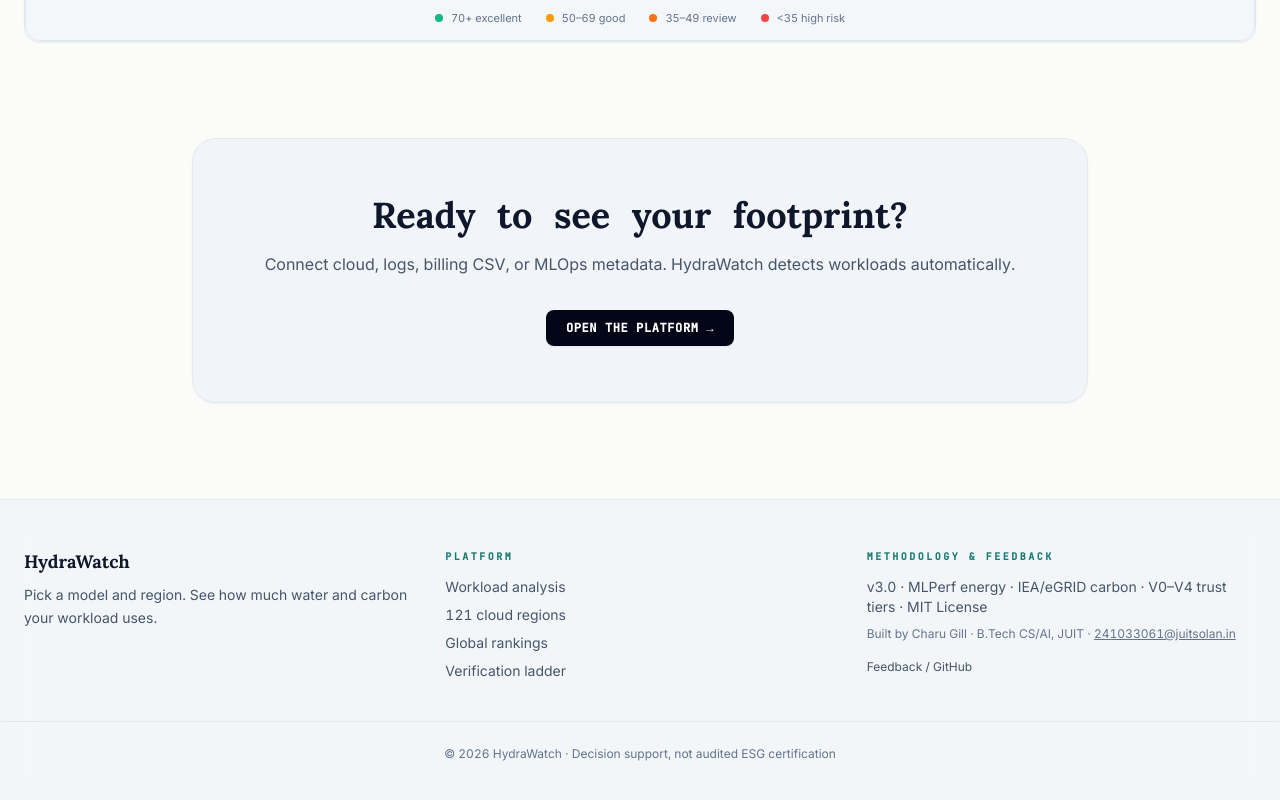
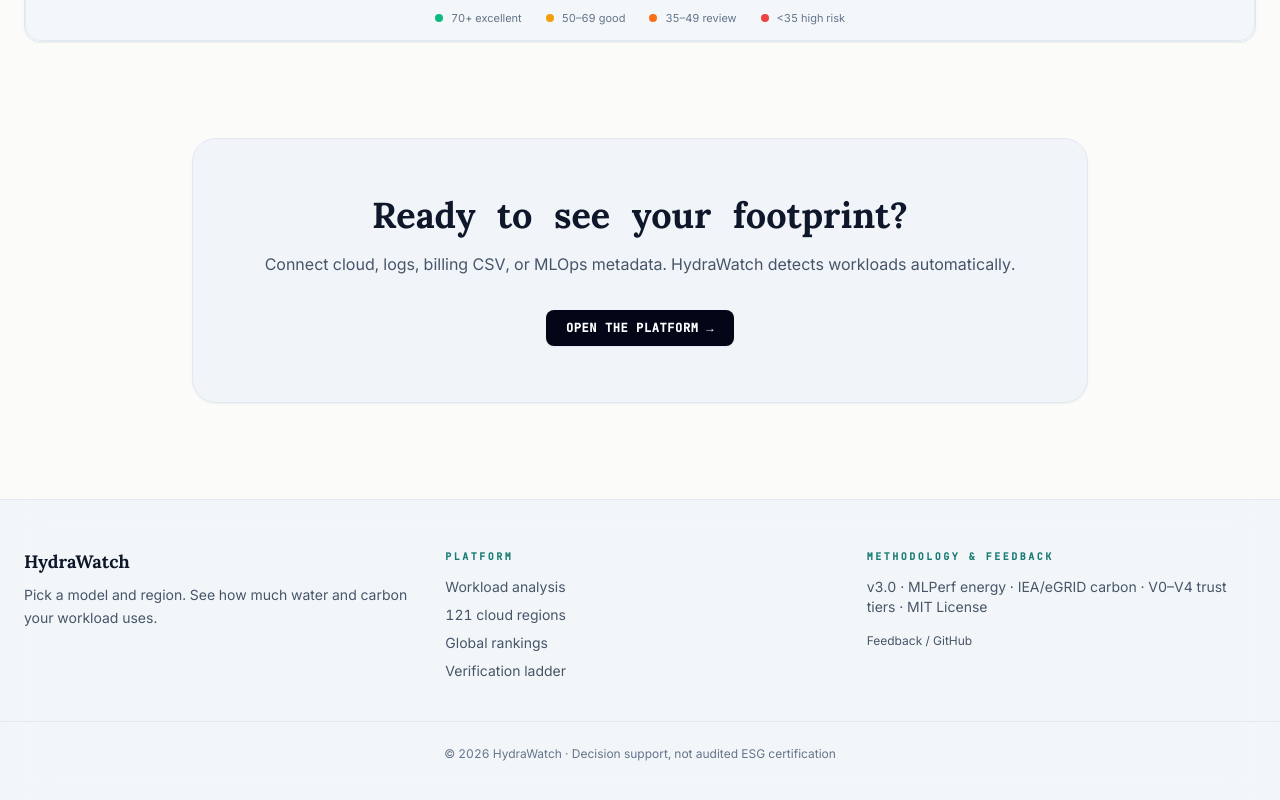
Before and after one commit to Gillcharu/HYDRA-WATCH, a React (Vite) app in the folder frontend/: page / in a window 1280 px wide. Shown: the part 3113-3913 px from the top of the page. Built offline with nearby package versions, Linux system fonts and the light colour scheme; no server answers.

Commit message:
Remove author attribution and contact details from the site footer

```diff
--- a/frontend/src/components/Layout.tsx
+++ b/frontend/src/components/Layout.tsx
@@ -128,9 +128,7 @@
             <p className="mt-3 text-sm text-slate-600">
               v3.0 · MLPerf energy · IEA/eGRID carbon · V0–V4 trust tiers · MIT License
             </p>
-            <p className="mt-2 text-xs text-slate-500 leading-normal">
-              Built by Charu Gill · B.Tech CS/AI, JUIT · <a href="mailto:241033061@juitsolan.in" className="underline hover:text-slate-900">241033061@juitsolan.in</a>
-            </p>
+
             <div className="mt-4 flex gap-4 text-xs text-slate-600">
               <a href="https://github.com/Gillcharu/HYDRA-WATCH" target="_blank" rel="noreferrer" className="hover:text-slate-900">Feedback / GitHub</a>
             </div>
```
